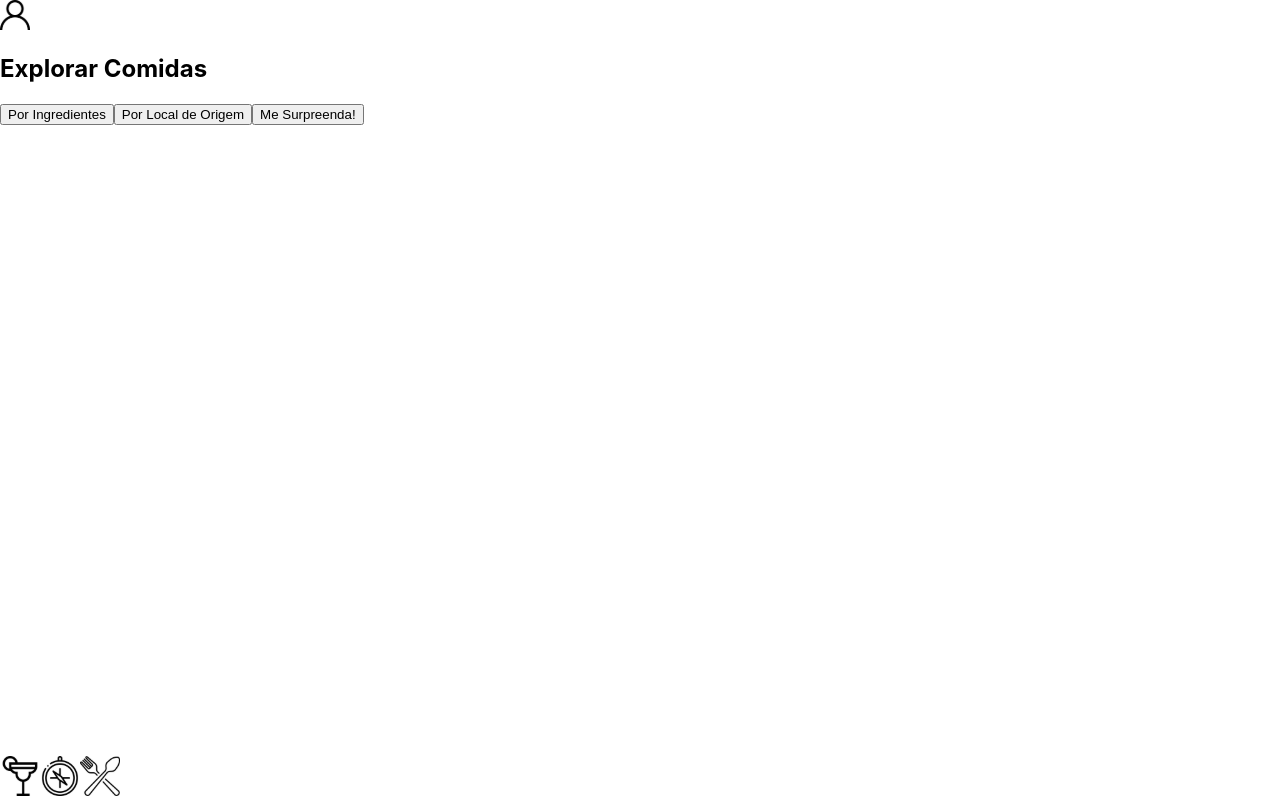
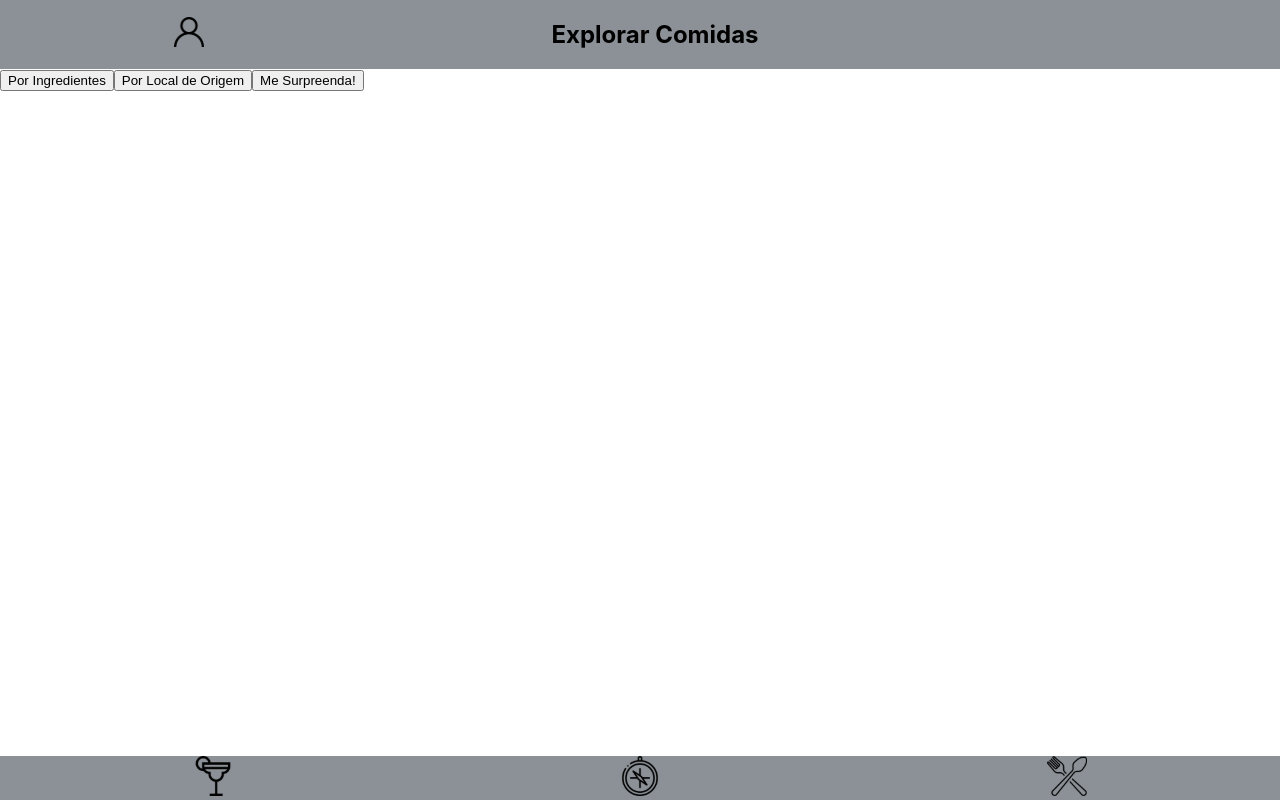
Before and after one commit to riquelmebandeira/projeto-recipes-app, a React (Create React App) app: page /explorar/comidas in a window 1280 px wide. Built offline with nearby package versions, Linux system fonts and the light colour scheme; no server answers.

Commit message:
Estiliza o header e o footer

```diff
--- a/src/App.css
+++ b/src/App.css
@@ -1,3 +1,14 @@
+.header-container {
+  align-items: center;
+  background-color: rgb(140, 145, 151);
+  display: flex;
+  justify-content: space-around;
+}
+
+.title {
+  align-self: center;
+}
+
 .meals {
   align-items: center;
   background: #0fa36b;
--- a/src/components/Footer.jsx
+++ b/src/components/Footer.jsx
@@ -8,7 +8,7 @@
 export default function Footer() {
   return (
     <footer>
-      <nav data-testid="footer" aria-label="Footer">
+      <nav className="footer-container" data-testid="footer" aria-label="Footer">
         <Link to="/bebidas">
           <img
             data-testid="drinks-bottom-btn"
--- a/src/components/Header.jsx
+++ b/src/components/Header.jsx
@@ -10,7 +10,7 @@
   const [searchBar, setSearchBarTo] = useState(false);
   return (
     <>
-      <header>
+      <header className="header-container">
         <Link to="/perfil">
           <input
             type="image"
@@ -19,8 +19,8 @@
             alt="Foto de perfil"
           />
         </Link>
-        <h1 data-testid="page-title">{title}</h1>
-        {!showSearchBtn ? null
+        <h1 className="title" data-testid="page-title">{title}</h1>
+        {!showSearchBtn ? <div> </div>
           : (
             <input
               type="image"
--- a/src/styles/Footer.css
+++ b/src/styles/Footer.css
@@ -2,3 +2,11 @@
   bottom: 0;
   position: fixed;
 }
+
+.footer-container {
+  align-items: center;
+  background-color: rgb(140, 145, 151);
+  display: flex;
+  justify-content: space-around;
+  width: 100%;
+}
```
